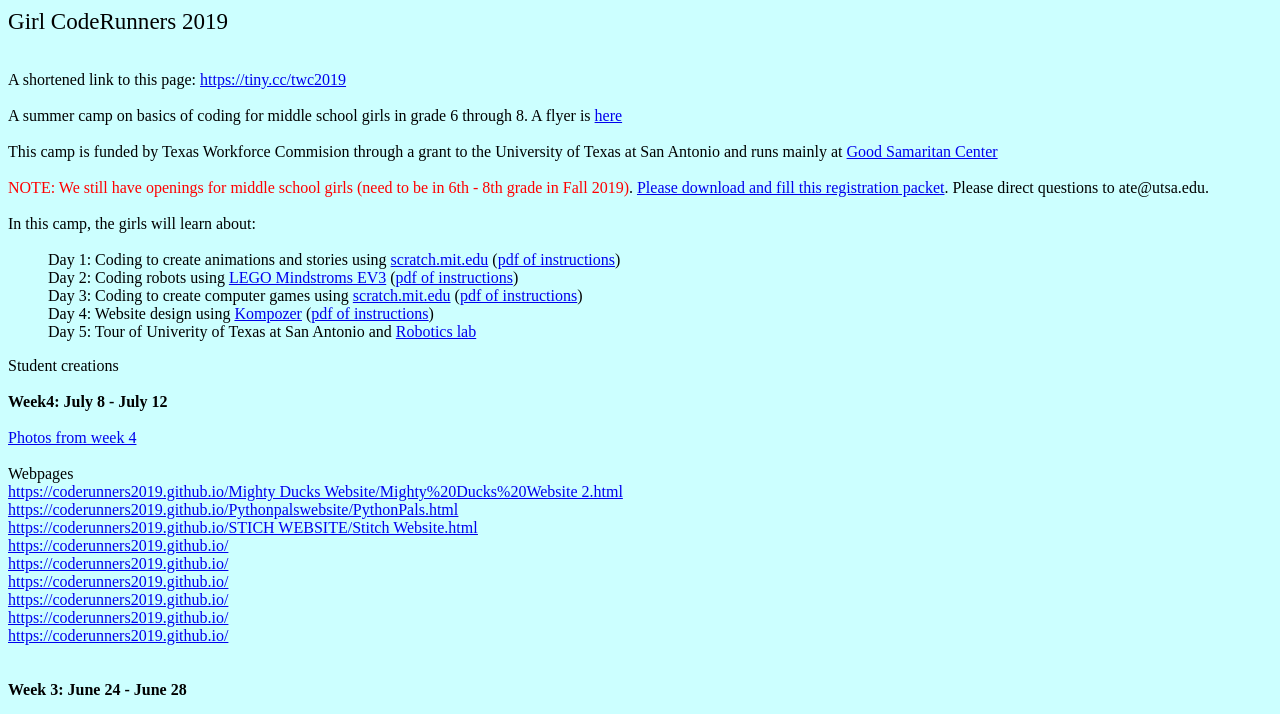
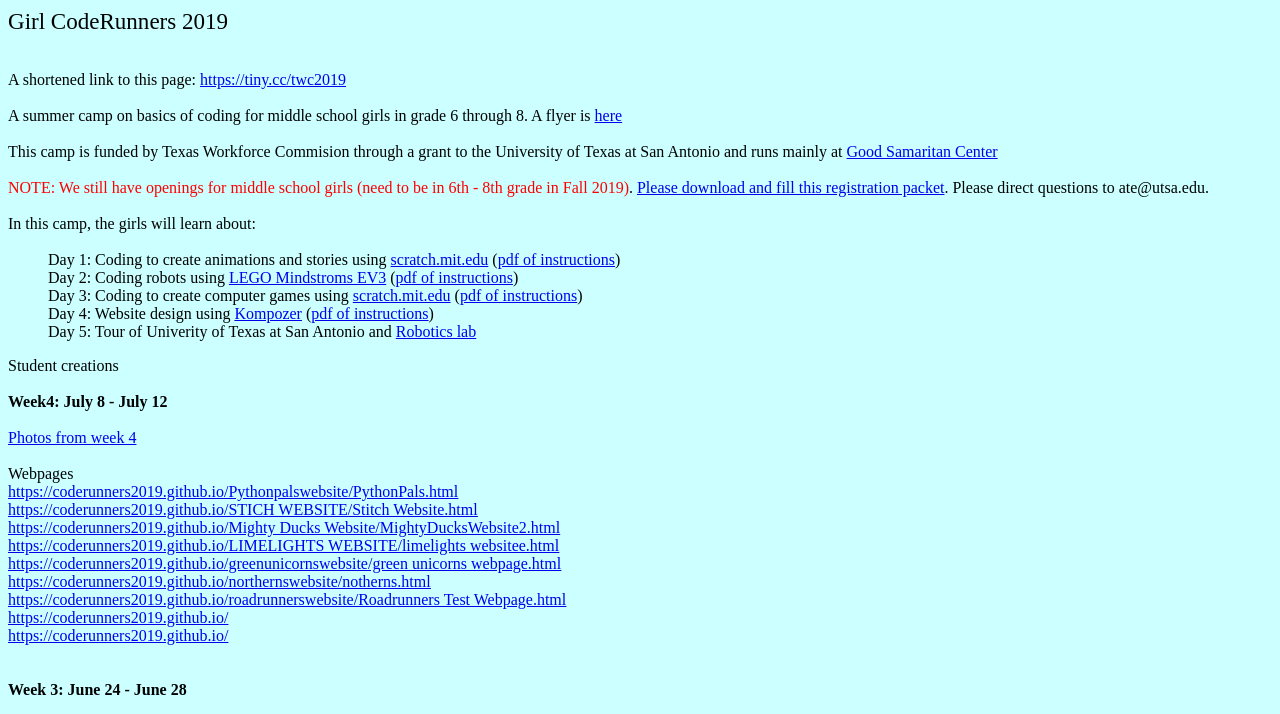
Before and after one commit to coderunners2019/coderunners2019.github.io, a plain HTML site: page index.html in a window 1280 px wide. Shown: the top 714 px of the page. Drawn offline with Linux system fonts and the light colour scheme.

Commit message:
Add files via upload

```diff
--- a/index.html
+++ b/index.html
@@ -41,15 +41,16 @@ Day 5: Tour of Univerity of Texas at San Antonio and <a href="https://pab47.gith
 <br>
 <a href="https://photos.app.goo.gl/bMVycSsJYjdZP3FL6">Photos from week 4</a><br>
 <br>
-Webpages<br><a href="https://coderunners2019.github.io/Mighty%20Ducks%20Website/Mighty%20Ducks%20Website%202.html">https://coderunners2019.github.io/Mighty Ducks Website/Mighty%20Ducks%20Website 2.html</a>
-<br>
+Webpages<br>
 <span style="text-decoration: underline;"><a href="https://coderunners2019.github.io/Pythonpalswebsite/PythonPals.html">https://coderunners2019.github.io/Pythonpalswebsite/PythonPals.html</a></span><strong class="final-path" style="font-weight: 600; color: rgb(36, 41, 46);"></strong> <br>
 <span style="text-decoration: underline;"><a href="https://coderunners2019.github.io/STICH%20WEBSITE/Stitch%20Website.html">https://coderunners2019.github.io/STICH WEBSITE/Stitch Website.html</a></span>
 <br>
-<a href="https://coderunners2019.github.io/MN%20Website/MN.html">https://coderunners2019.github.io/</a><br>
-<a href="https://coderunners2019.github.io/MN%20Website/MN.html">https://coderunners2019.github.io/</a><br>
-<a href="https://coderunners2019.github.io/MN%20Website/MN.html">https://coderunners2019.github.io/</a><br>
-<a href="https://coderunners2019.github.io/MN%20Website/MN.html">https://coderunners2019.github.io/</a><br>
+<a href="https://coderunners2019.github.io/Mighty%20Ducks%20Website/MightyDucksWebsite2.html">https://coderunners2019.github.io/Mighty Ducks Website/MightyDucksWebsite2.html</a><br>
+<span style="text-decoration: underline;"><a href="https://coderunners2019.github.io/LIMELIGHTS%20WEBSITE/limelights%20websitee.html">https://coderunners2019.github.io/LIMELIGHTS WEBSITE/limelights websitee.html</a></span><strong class="final-path" style="font-weight: 600; color: rgb(36, 41, 46);"><br>
+</strong><span style="text-decoration: underline;"><a href="https://coderunners2019.github.io/greenunicornswebsite/green%20unicorns%20webpage.html">https://coderunners2019.github.io/greenunicornswebsite/green unicorns webpage.html</a></span>
+<br>
+<span style="text-decoration: underline;"><a href="https://coderunners2019.github.io/northernswebsite/notherns.html">https://coderunners2019.github.io/northernswebsite/notherns.html</a></span><br>
+<span style="text-decoration: underline;"><a href="https://coderunners2019.github.io/roadrunnerswebsite/Roadrunners%20Test%20Webpage.html">https://coderunners2019.github.io/roadrunnerswebsite/Roadrunners Test Webpage.html</a></span><strong class="final-path" style="font-weight: 600; color: rgb(36, 41, 46);"></strong><br>
 <a href="https://coderunners2019.github.io/MN%20Website/MN.html">https://coderunners2019.github.io/</a><br>
 <a href="https://coderunners2019.github.io/MN%20Website/MN.html">https://coderunners2019.github.io/</a><br>
 <br>
```
